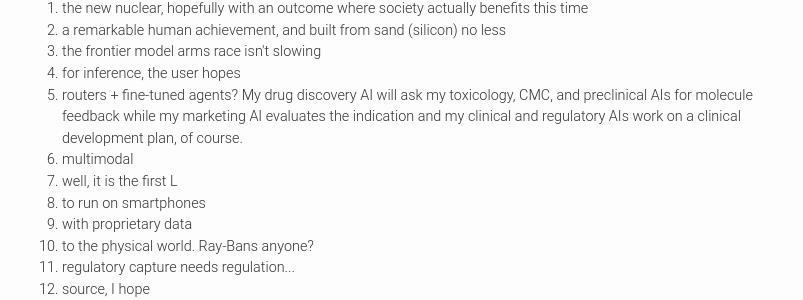
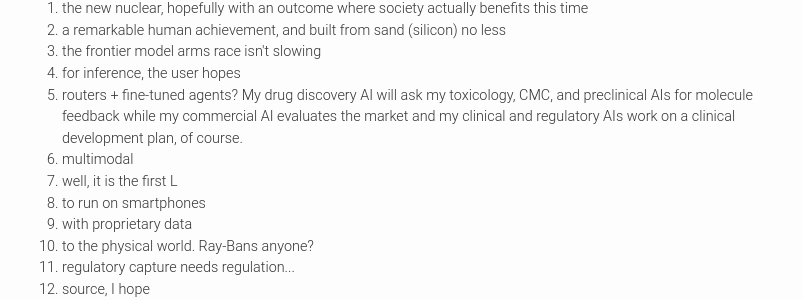
Before and after one commit to dcroote/dcroote.github.io, a Jekyll site: the page built from _posts/2024-05-25-ai-will-be.md, in a window 1280 px wide. Shown: the part 1053-1353 px from the top of the page, without its empty margins (238-1041 px from the left). Built offline with Jekyll 4.4.1, drawn with Linux system fonts in a browser that asks for light colours; some web fonts are replaced.

Commit message:
fix: minor language change

```diff
--- a/_posts/2024-05-25-ai-will-be.md
+++ b/_posts/2024-05-25-ai-will-be.md
@@ -37,7 +37,7 @@
 <li>a remarkable human achievement, and built from sand (silicon) no less</li>
 <li>the frontier model arms race isn't slowing</li>
 <li>for inference, the user hopes</li>
-<li>routers + fine-tuned agents? My drug discovery AI will ask my toxicology, CMC, and preclinical AIs for molecule feedback while my marketing AI evaluates the indication and my clinical and regulatory AIs work on a clinical development plan, of course.</li>
+<li>routers + fine-tuned agents? My drug discovery AI will ask my toxicology, CMC, and preclinical AIs for molecule feedback while my commercial AI evaluates the market and my clinical and regulatory AIs work on a clinical development plan, of course.</li>
 <li>multimodal</li>
 <li>well, it is the first L</li>
 <li>to run on smartphones</li>
```
